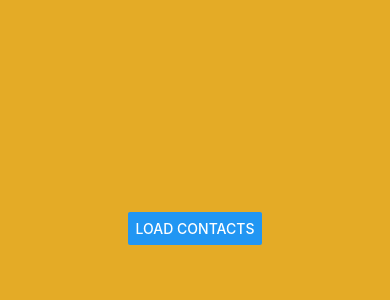
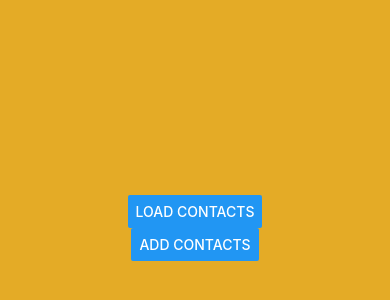
Before and after one commit to ddai-min/RN_Practice_Basic, a React Native app in the folder RNative_ImagePicker/: screen / in a window 390 px wide. Shown: the part 194-494 px from the top of the page. Built offline with nearby package versions, Linux system fonts and the light colour scheme.

Commit message:
add : addContacts

```diff
--- a/RNative_ImagePicker/App.js
+++ b/RNative_ImagePicker/App.js
@@ -20,6 +20,10 @@ import ImagePicker from 'react-native-image-picker'
 import Contacts from 'react-native-contacts'
 
 class App extends Component {
+  state = {
+    myContacts: []
+  }
+
   async requestContactPermission() {
     if (Platform.OS === 'ios') {
       console.warn('iOS')
@@ -50,7 +54,9 @@ class App extends Component {
       if (didGetPermission) {
         Contacts.getAll()
           .then(contacts => {
-            console.warn(contacts)
+            this.setState({
+              myContacts: contacts
+            })
           })
           .catch(err => {
             console.error(err)
@@ -62,10 +68,51 @@ class App extends Component {
     })
   }
 
+  addContacts = () => {
+    this.requestContactPermission().then(didGetPermission => {
+      if (didGetPermission) {
+        const newContact = {
+          emailAddress: [
+            {
+              label: 'work',
+              email: 'aaaa@example.com'
+            }
+          ],
+          familyName: 'Go',
+          givenName: 'Gildong',
+          phoneNumbers: [
+            {
+              label: 'mobile',
+              number: '(010) 1111-1111'
+            }
+          ]
+        }
+
+        Contacts.addContact(newContact)
+          .then(() => {
+            this.getContacts()
+          })
+          .catch(err => {
+            throw err
+          })
+      } else {
+        alert('no permission')
+      }
+    })
+  }
+
   render() {
     return (
       <View style={styles.container}>
+        {this.state.myContacts.map((item, idx) => (
+          <Text key={idx}>
+            {item.givenName}
+            {item.familyName}
+          </Text>
+        ))}
+
         <Button title="Load Contacts" onPress={() => this.getContacts()} />
+        <Button title="Add Contacts" onPress={() => this.addContacts()} />
       </View>
     )
   }
```
